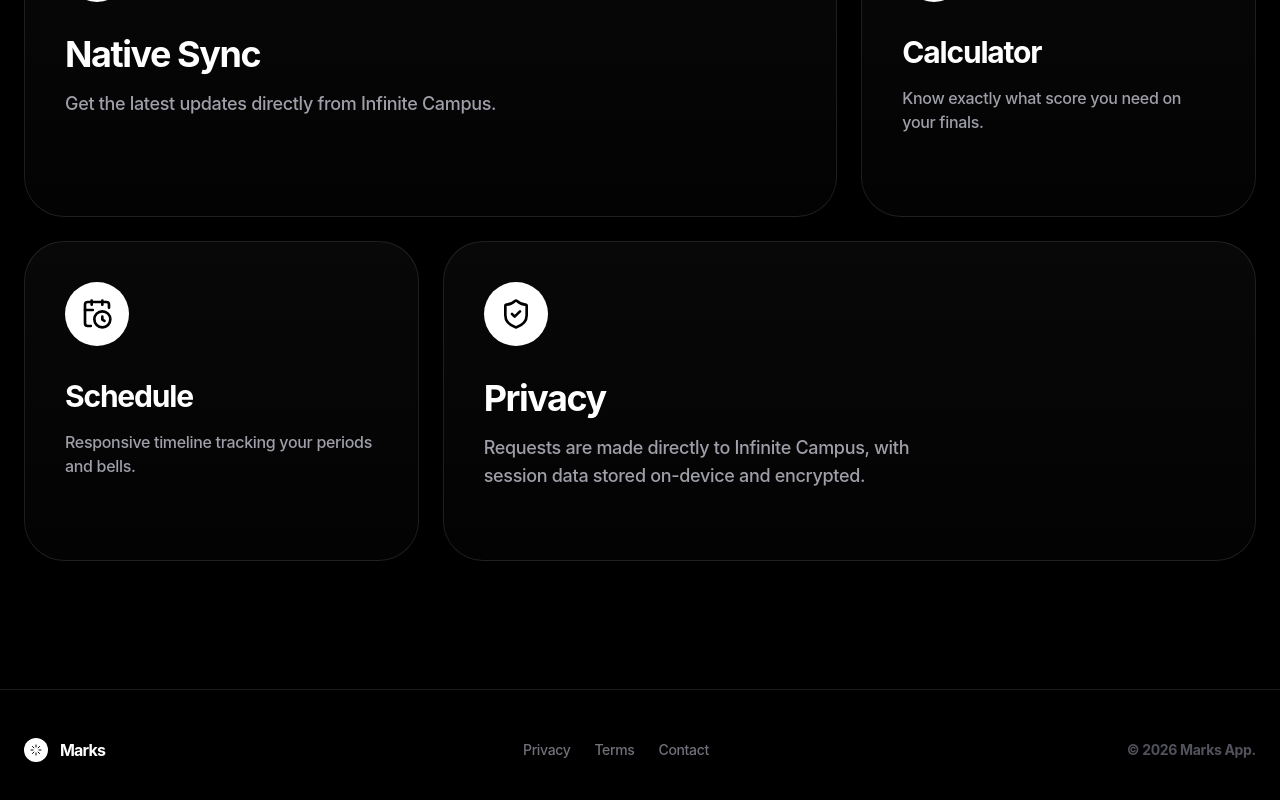
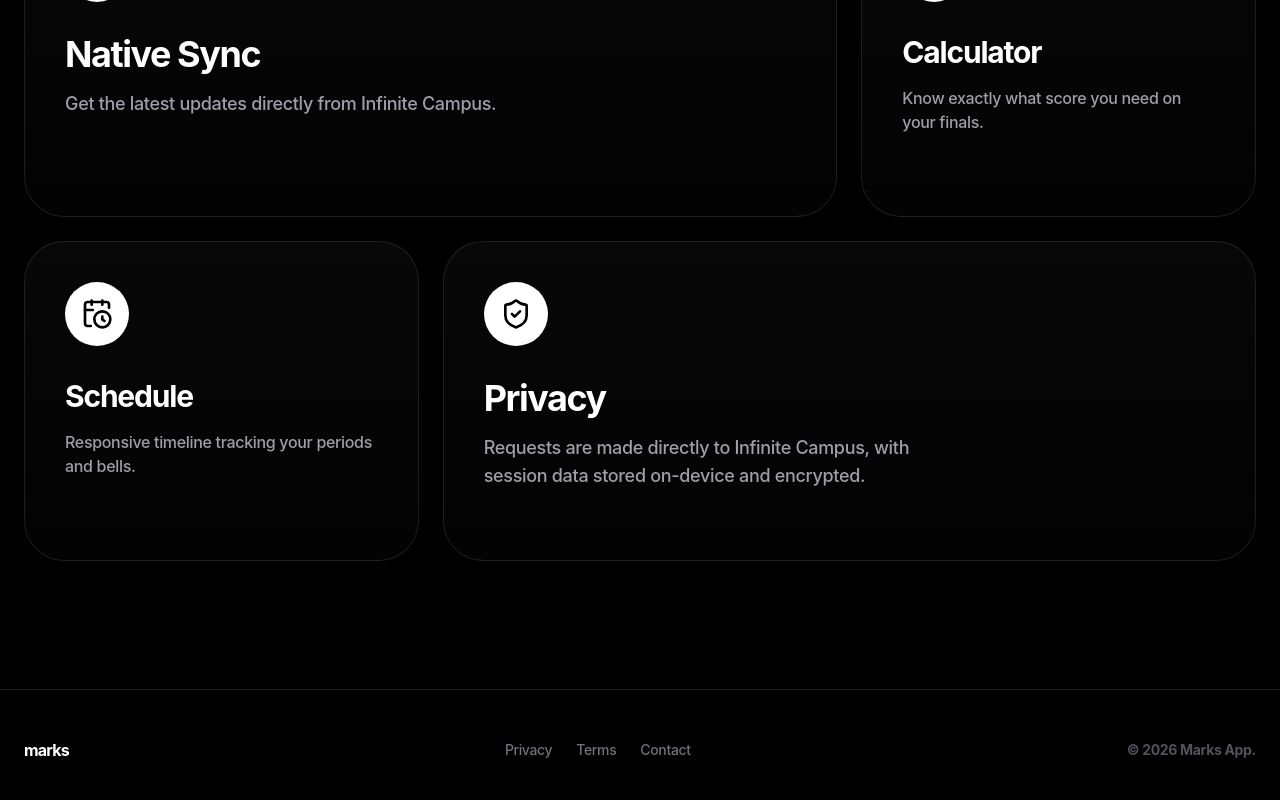
Before and after one commit to dliu99/gradian-web-next, a Next.js app: page / in a window 1280 px wide. Shown: the part 2021-2821 px from the top of the page. Built offline with nearby package versions, Linux system fonts and the light colour scheme.

Commit message:
update footer

```diff
--- a/src/app/page.tsx
+++ b/src/app/page.tsx
@@ -1,5 +1,4 @@
 import {
-  Loader,
   RefreshCw,
   Target,
   CalendarClock,
@@ -173,10 +172,7 @@ export default function Home() {
       <footer className="border-t border-white/10 py-12 bg-black">
         <div className="max-w-7xl mx-auto px-6 flex flex-col md:flex-row justify-between items-center gap-6">
           <div className="flex items-center gap-3">
-            <div className="w-6 h-6 bg-white rounded-full flex items-center justify-center">
-              <Loader className="w-3 h-3 text-black" />
-            </div>
-            <span className="font-bold tracking-tighter">Marks</span>
+            <span className="font-bold tracking-tighter">marks</span>
           </div>
 
           <div className="flex gap-6 text-sm text-zinc-500 font-medium tracking-tight">
```
